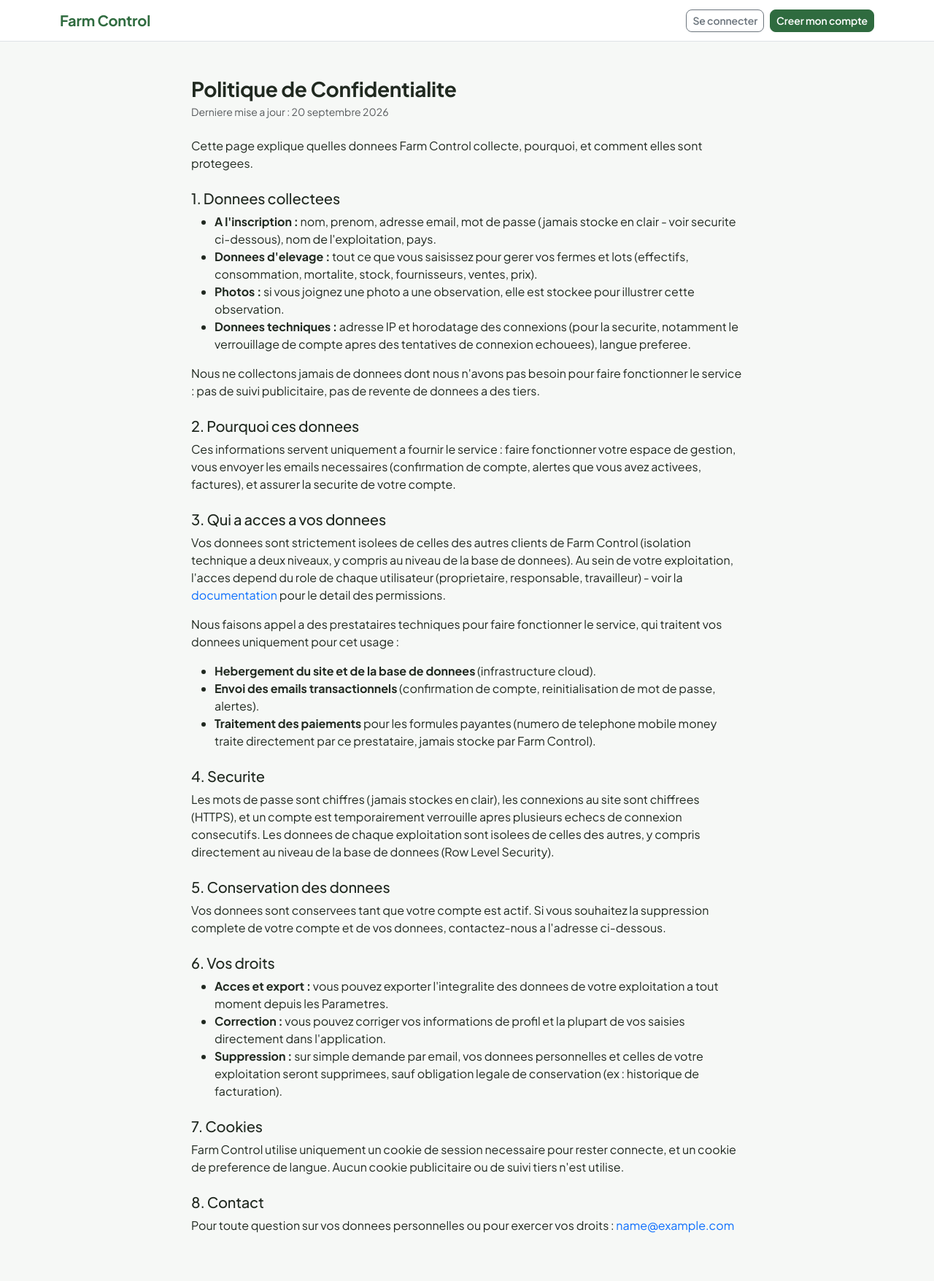
After one commit to mojou/farmcontrol, a Python web app: template app/templates/core/privacy.html in a window 1280 px wide. The commit adds this page. Shown: the whole page at 73% size. Run offline with Jinja, Linux system fonts and the light colour scheme; the template is opened without the code that fills it: most values are stand-ins (such as "Sample title", 1, 10 or a date in 2020).

Commit message:
feat(legal): pages CGU/confidentialite, consentement obligatoire, contact visible
Points souleves lors de l'audit avant publicite : aucune page legale
n'existait, aucun contact support n'etait visible nulle part, et la page
Tarifs affichait encore "paiement bientot disponible" alors que SasPay est
deja actif (verifiait CINETPAY_ENABLED, jamais mis a jour lors du
changement de fournisseur).

- Ajoute /conditions-generales et /politique-confidentialite : objet du
  service, abonnement/paiement, annulation et remboursement, propriete des
  donnees, donnees collectees, sous-traitants (hebergement, email,
  paiement), securite, droits (acces/export/suppression). Reste honnete
  sur le statut de l'exploitant plutot que d'inventer une identite legale
  (numero de registre de commerce, raison sociale) qui n'existe pas.
- Case "j'accepte les conditions" obligatoire a l'inscription, avec liens
  reels vers ces deux pages.
- Contact support visible (accueil, tarifs, menu lateral une fois connecte)
  via SUPPORT_EMAIL (nouvelle config, par defaut = adresse d'envoi des
  emails deja configuree, modifiable independamment si besoin).
- Corrige la page Tarifs pour verifier SASPAY_ENABLED au lieu de l'ancien
  CINETPAY_ENABLED.

Cote hebergement/domaine/stockage photo externe : ce sont des decisions ou
achats qui restent du ressort de l'utilisateur, pas du code.

Co-Authored-By: Claude Sonnet 5 <noreply@anthropic.com>

```diff
--- a/app/__init__.py
+++ b/app/__init__.py
@@ -169,4 +169,6 @@ def _register_template_helpers(app):
             "unread_alerts_count": unread_alerts_count,
             "unread_messages_count": unread_messages_count,
             "cinetpay_enabled": current_app.config.get("CINETPAY_ENABLED"),
+            "saspay_enabled": current_app.config.get("SASPAY_ENABLED"),
+            "support_email": current_app.config.get("SUPPORT_EMAIL"),
         }
--- a/app/blueprints/auth/forms.py
+++ b/app/blueprints/auth/forms.py
@@ -15,6 +15,10 @@ class SignupForm(FlaskForm):
     password_confirm = PasswordField(
         _l("Confirmer le mot de passe"),
         validators=[DataRequired(), EqualTo("password", message=_l("Les mots de passe ne correspondent pas."))],
+    )
+    accept_terms = BooleanField(
+        _l("J'accepte les Conditions Generales d'Utilisation et la Politique de Confidentialite"),
+        validators=[DataRequired(message=_l("Vous devez accepter les conditions pour continuer."))],
     )
     submit = SubmitField(_l("Creer mon compte"))
 
--- a/app/config.py
+++ b/app/config.py
@@ -40,6 +40,10 @@ class Config:
     MAIL_USERNAME = os.environ.get("MAIL_USERNAME")
     MAIL_PASSWORD = os.environ.get("MAIL_PASSWORD")
     MAIL_DEFAULT_SENDER = os.environ.get("MAIL_DEFAULT_SENDER", "notifications@farmcontrol.app")
+    # Contact affiche publiquement (accueil, tarifs, pages legales) pour
+    # qu'un client puisse joindre le support. A ajuster via la variable
+    # d'environnement si une adresse dediee est preferee a celle d'envoi.
+    SUPPORT_EMAIL = os.environ.get("SUPPORT_EMAIL", MAIL_DEFAULT_SENDER)
     MAIL_SUPPRESS_SEND = _bool_env("MAIL_SUPPRESS_SEND", False)
 
     # Envoi transactionnel via l'API HTTP Brevo (voir app/utils/brevo.py) :
--- /dev/null
+++ b/app/templates/core/privacy.html
@@ -0,0 +1,89 @@
+{% extends "base.html" %}
+{% block title %}Politique de Confidentialite - Farm Control{% endblock %}
+
+{% set legal_body %}
+<div class="container py-4 py-lg-5" style="max-width: 780px;">
+  <h1 class="fw-bold h3 mb-1">Politique de Confidentialite</h1>
+  <p class="text-muted small mb-4">Derniere mise a jour : 20 septembre 2026</p>
+
+  <p>Cette page explique quelles donnees Farm Control collecte, pourquoi, et comment elles sont protegees.</p>
+
+  <h5 class="mt-4">1. Donnees collectees</h5>
+  <ul>
+    <li><strong>A l'inscription :</strong> nom, prenom, adresse email, mot de passe (jamais stocke en clair -
+    voir securite ci-dessous), nom de l'exploitation, pays.</li>
+    <li><strong>Donnees d'elevage :</strong> tout ce que vous saisissez pour gerer vos fermes et lots
+    (effectifs, consommation, mortalite, stock, fournisseurs, ventes, prix).</li>
+    <li><strong>Photos :</strong> si vous joignez une photo a une observation, elle est stockee pour
+    illustrer cette observation.</li>
+    <li><strong>Donnees techniques :</strong> adresse IP et horodatage des connexions (pour la securite,
+    notamment le verrouillage de compte apres des tentatives de connexion echouees), langue preferee.</li>
+  </ul>
+  <p>Nous ne collectons jamais de donnees dont nous n'avons pas besoin pour faire fonctionner le service :
+  pas de suivi publicitaire, pas de revente de donnees a des tiers.</p>
+
+  <h5 class="mt-4">2. Pourquoi ces donnees</h5>
+  <p>Ces informations servent uniquement a fournir le service : faire fonctionner votre espace de gestion,
+  vous envoyer les emails necessaires (confirmation de compte, alertes que vous avez activees, factures),
+  et assurer la securite de votre compte.</p>
+
+  <h5 class="mt-4">3. Qui a acces a vos donnees</h5>
+  <p>Vos donnees sont strictement isolees de celles des autres clients de Farm Control (isolation technique
+  a deux niveaux, y compris au niveau de la base de donnees). Au sein de votre exploitation, l'acces depend
+  du role de chaque utilisateur (proprietaire, responsable, travailleur) - voir la
+  <a href="{{ url_for('core.documentation') }}">documentation</a> pour le detail des permissions.</p>
+  <p>Nous faisons appel a des prestataires techniques pour faire fonctionner le service, qui traitent vos
+  donnees uniquement pour cet usage :</p>
+  <ul>
+    <li><strong>Hebergement du site et de la base de donnees</strong> (infrastructure cloud).</li>
+    <li><strong>Envoi des emails transactionnels</strong> (confirmation de compte, reinitialisation de mot
+    de passe, alertes).</li>
+    <li><strong>Traitement des paiements</strong> pour les formules payantes (numero de telephone mobile
+    money traite directement par ce prestataire, jamais stocke par Farm Control).</li>
+  </ul>
+
+  <h5 class="mt-4">4. Securite</h5>
+  <p>Les mots de passe sont chiffres (jamais stockes en clair), les connexions au site sont chiffrees
+  (HTTPS), et un compte est temporairement verrouille apres plusieurs echecs de connexion consecutifs. Les
+  donnees de chaque exploitation sont isolees de celles des autres, y compris directement au niveau de la
+  base de donnees (Row Level Security).</p>
+
+  <h5 class="mt-4">5. Conservation des donnees</h5>
+  <p>Vos donnees sont conservees tant que votre compte est actif. Si vous souhaitez la suppression complete
+  de votre compte et de vos donnees, contactez-nous a l'adresse ci-dessous.</p>
+
+  <h5 class="mt-4">6. Vos droits</h5>
+  <ul>
+    <li><strong>Acces et export :</strong> vous pouvez exporter l'integralite des donnees de votre
+    exploitation a tout moment depuis les Parametres.</li>
+    <li><strong>Correction :</strong> vous pouvez corriger vos informations de profil et la plupart de vos
+    saisies directement dans l'application.</li>
+    <li><strong>Suppression :</strong> sur simple demande par email, vos donnees personnelles et celles de
+    votre exploitation seront supprimees, sauf obligation legale de conservation (ex : historique de
+    facturation).</li>
+  </ul>
+
+  <h5 class="mt-4">7. Cookies</h5>
+  <p>Farm Control utilise uniquement un cookie de session necessaire pour rester connecte, et un cookie de
+  preference de langue. Aucun cookie publicitaire ou de suivi tiers n'est utilise.</p>
+
+  <h5 class="mt-4">8. Contact</h5>
+  <p>Pour toute question sur vos donnees personnelles ou pour exercer vos droits :
+  <a href="mailto:{{ support_email }}">{{ support_email }}</a></p>
+</div>
+{% endset %}
+
+{% block content %}{{ legal_body }}{% endblock %}
+
+{% block guest_content %}
+<nav class="navbar navbar-expand navbar-light border-bottom bg-white">
+  <div class="container">
+    <a class="navbar-brand fw-bold" style="color: var(--fc-primary);" href="{{ url_for('core.index') }}">Farm Control</a>
+    <div class="d-flex gap-2">
+      <a href="{{ url_for('auth.login') }}" class="btn btn-outline-secondary btn-sm">Se connecter</a>
+      <a href="{{ url_for('auth.signup') }}" class="btn btn-primary btn-sm">Creer mon compte</a>
+    </div>
+  </div>
+</nav>
+{{ legal_body }}
+{% endblock %}
--- a/app/templates/partials/sidebar.html
+++ b/app/templates/partials/sidebar.html
@@ -74,6 +74,9 @@
     <a class="fc-nav-link {{ 'active' if request.endpoint == 'core.documentation' }}" href="{{ url_for('core.documentation') }}" target="_blank">
       <i class="bi bi-book"></i> {{ _('Documentation') }}
     </a>
+    <a class="fc-nav-link" href="mailto:{{ support_email }}">
+      <i class="bi bi-envelope"></i> {{ _('Contacter le support') }}
+    </a>
     <a class="fc-nav-link" href="{{ url_for('auth.logout') }}">
       <i class="bi bi-box-arrow-right"></i> {{ _('Deconnexion') }}
     </a>
```
Also changed, not shown: app/blueprints/core/routes.py (+10 -0 lines), app/templates/auth/signup.html (+10 -0 lines), app/templates/billing/_pricing_cards.html (+10 -1 lines), app/templates/core/terms.html (added, +84 -0 lines), app/templates/home.html (+6 -1 lines), app/translations/en/LC_MESSAGES/messages.po, 1 other file.
